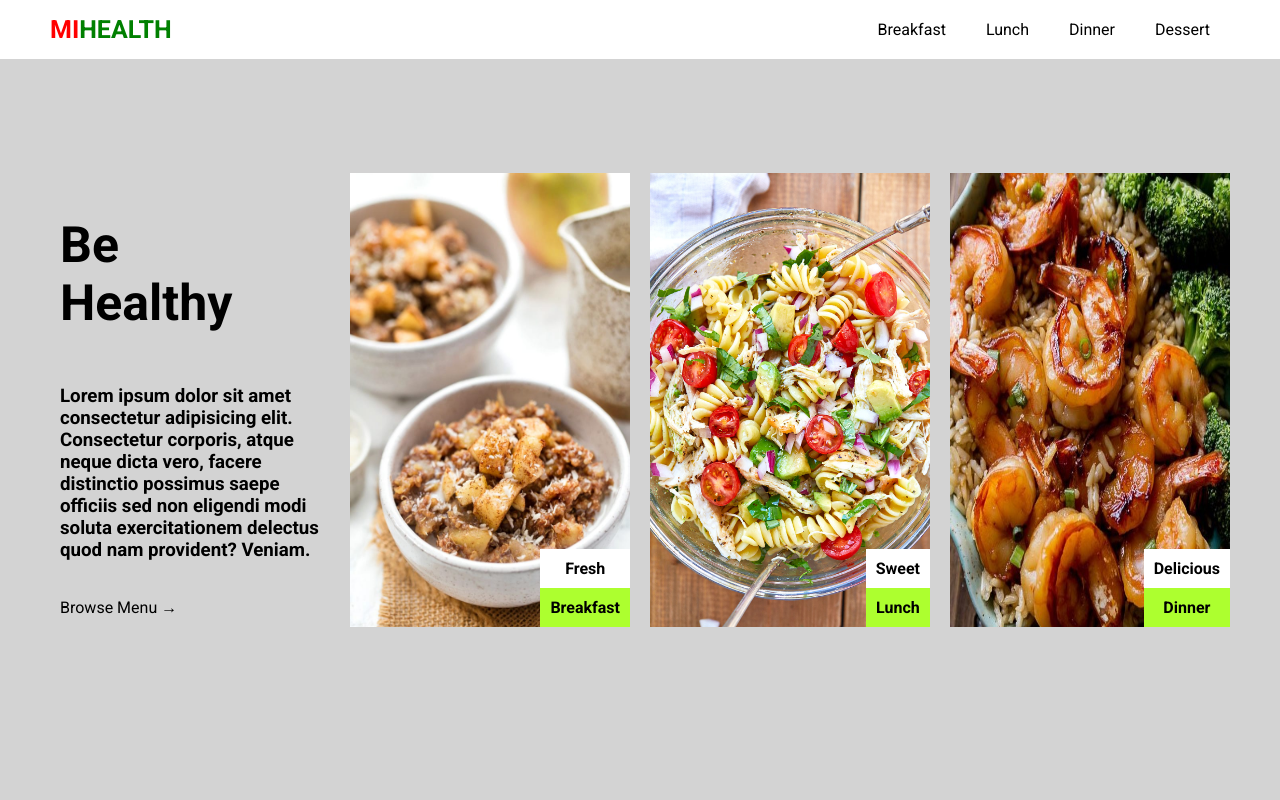
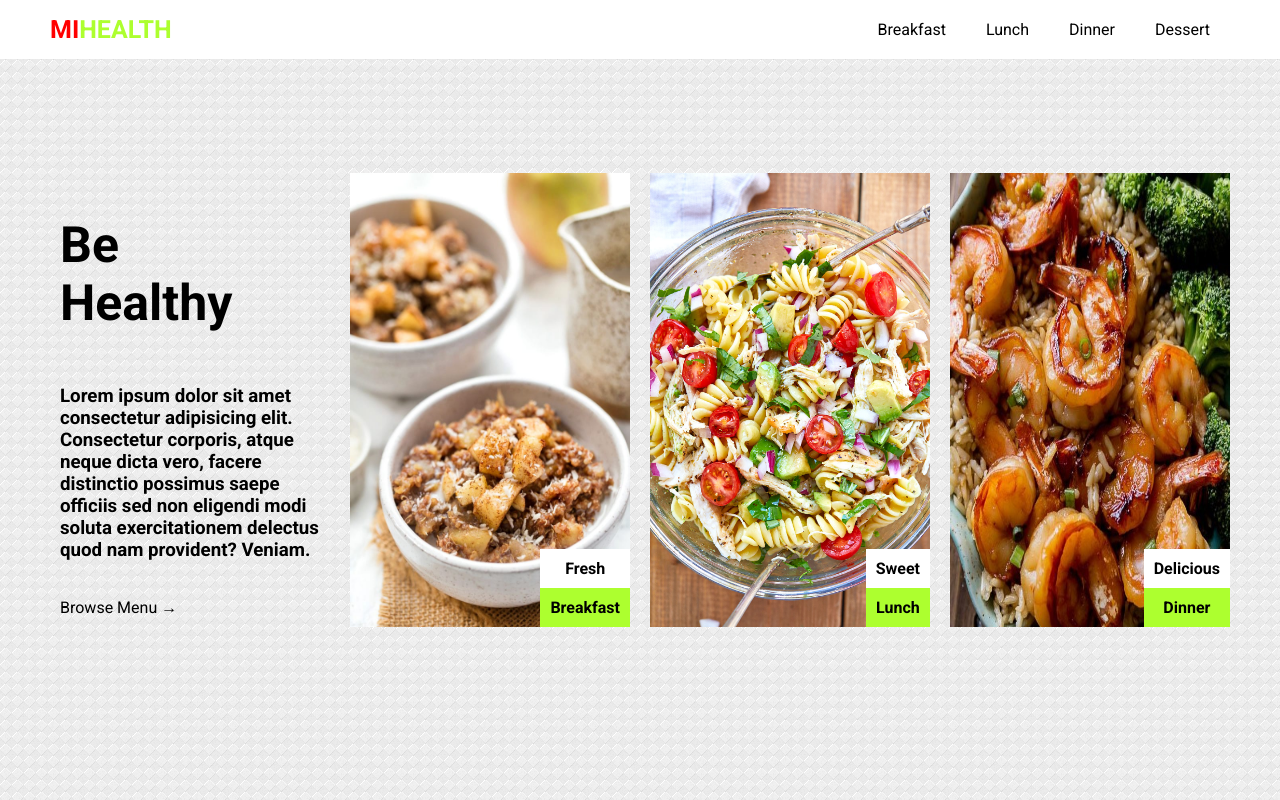
Before and after one commit to Taggart-Smith/MiHealth, a plain HTML site: page index.html in a window 1280 px wide. Drawn offline with Linux system fonts and the light colour scheme; a web font is replaced by a local one.

Commit message:
Final Adjustments

```diff
--- a/main.css
+++ b/main.css
@@ -1,13 +1,17 @@
 body{
     margin: 0px;
     height: 100vh;
+    background-image: url(/MiHealth/images/triangles_pattern.webp);
+    background-repeat: repeat;
+    background-size: auto;
+    background-position: top left;
 }
 
 .content{
     margin: 0px;
     padding: 0px;
     height: 100%;
-    background-color: lightgray;
+    /* background-color: lightgray; */
     align-content: center;
 }
 
--- a/styles/nav-bar.css
+++ b/styles/nav-bar.css
@@ -29,7 +29,7 @@ a{
 }
 
 .left-column > .health {
-    color: green;
+    color: greenyellow;
 }
 
 
```
